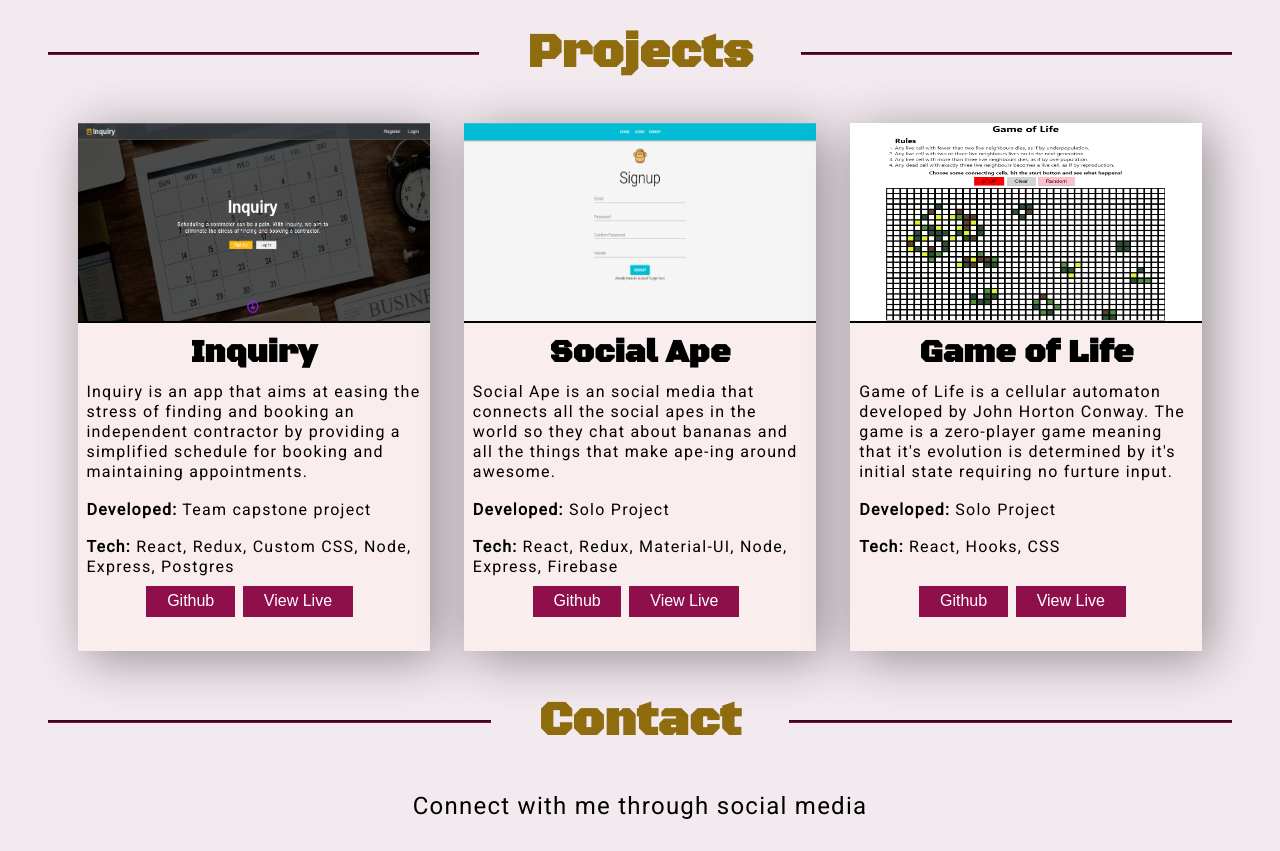
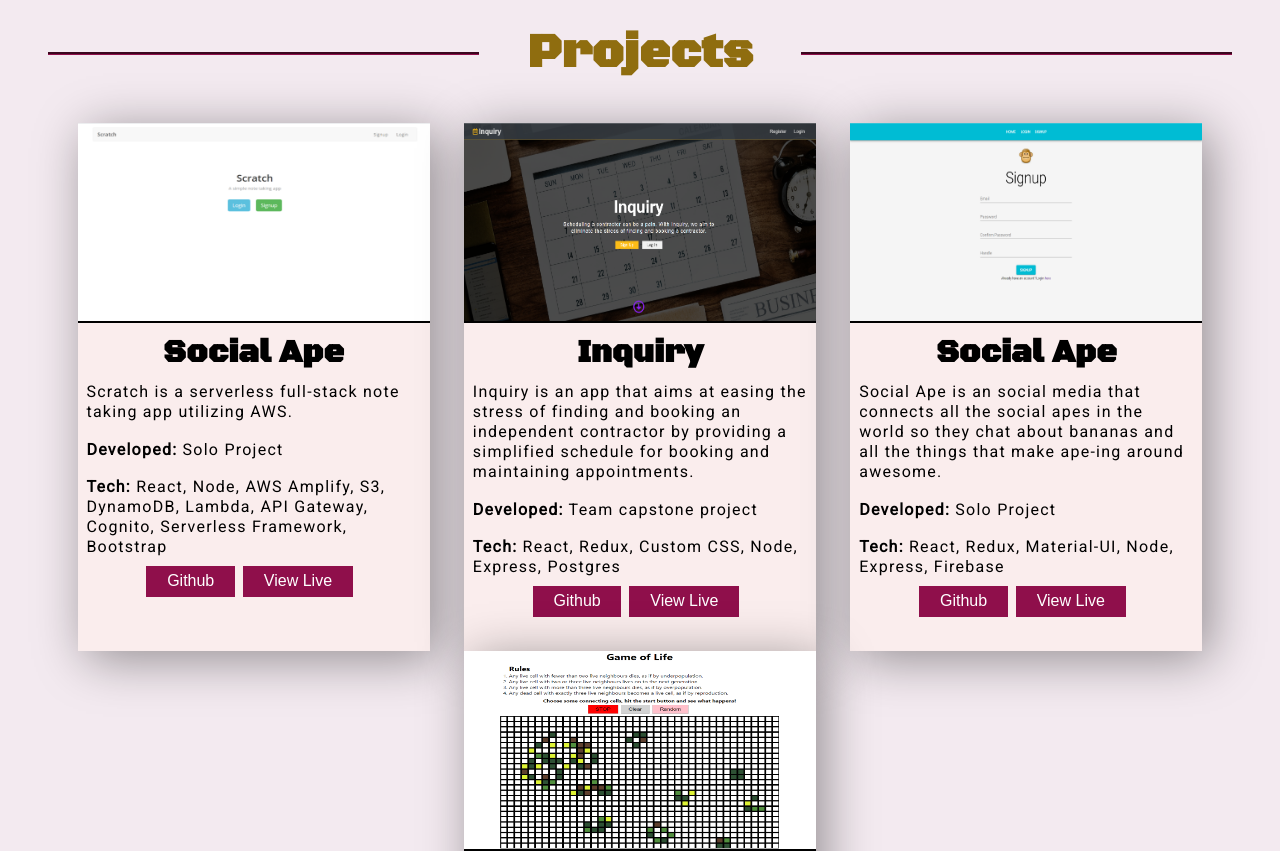
Before and after one commit to LeeTann/leetann-portfolio, a React (Create React App) app: page / in a window 1280 px wide. Shown: the part 1580-2431 px from the top of the page. Built offline with nearby package versions, Linux system fonts and the light colour scheme; the HTML template or start-up script is replaced by a standard one.

Commit message:
Added notes app to projects

```diff
--- a/src/components/projects/Projects.js
+++ b/src/components/projects/Projects.js
@@ -7,6 +7,34 @@ export default function Projects() {
         <div className="projects">
             <h3>Projects</h3>
             <div className="cards-container">
+                <Fade left>
+                    <div className="card">
+                        <img src="images/notesapp1.png" alt="card img" className="card-img" />
+                        <h1>Social Ape</h1>
+                        <p className="card-details">Scratch is a serverless full-stack note taking app utilizing AWS.
+                        </p>
+                        <div className="card-info">
+                            <p>
+                                <span className="bold">Developed:</span> Solo Project
+                            </p>
+                        </div>
+                        <div className="card-info">
+                            <p>
+                                <span className="bold">Tech:</span> React, Node, AWS Amplify, S3, DynamoDB, Lambda, API Gateway, Cognito, Serverless Framework, Bootstrap
+                            </p>
+                        </div>
+
+                        <div className="btn-container">
+                            <a href="https://github.com/LeeTann/serverless-stack-api" rel="noopener noreferrer" >
+                                <button className="btn">Github</button>
+                            </a>
+                            <a href="https://master.d1i51n1hkibvnd.amplifyapp.com/" target="_blank" rel="noopener noreferrer">
+                              <button className="btn">View Live</button>
+                            </a>
+                        </div>
+                    </div>
+                </Fade>
+
                 <Fade left>
                     <div className="card">
                         <img src="images/inquiry.png" alt="card img" className="card-img" />
--- a/src/components/projects/projects.css
+++ b/src/components/projects/projects.css
@@ -70,4 +70,7 @@
     .cards-container {
         text-align: center;
     }
+    .gameoflife-btn {
+      margin-top: 0px
+  }
 }
```
Also changed, not shown: public/images/notesapp1.png (added).
